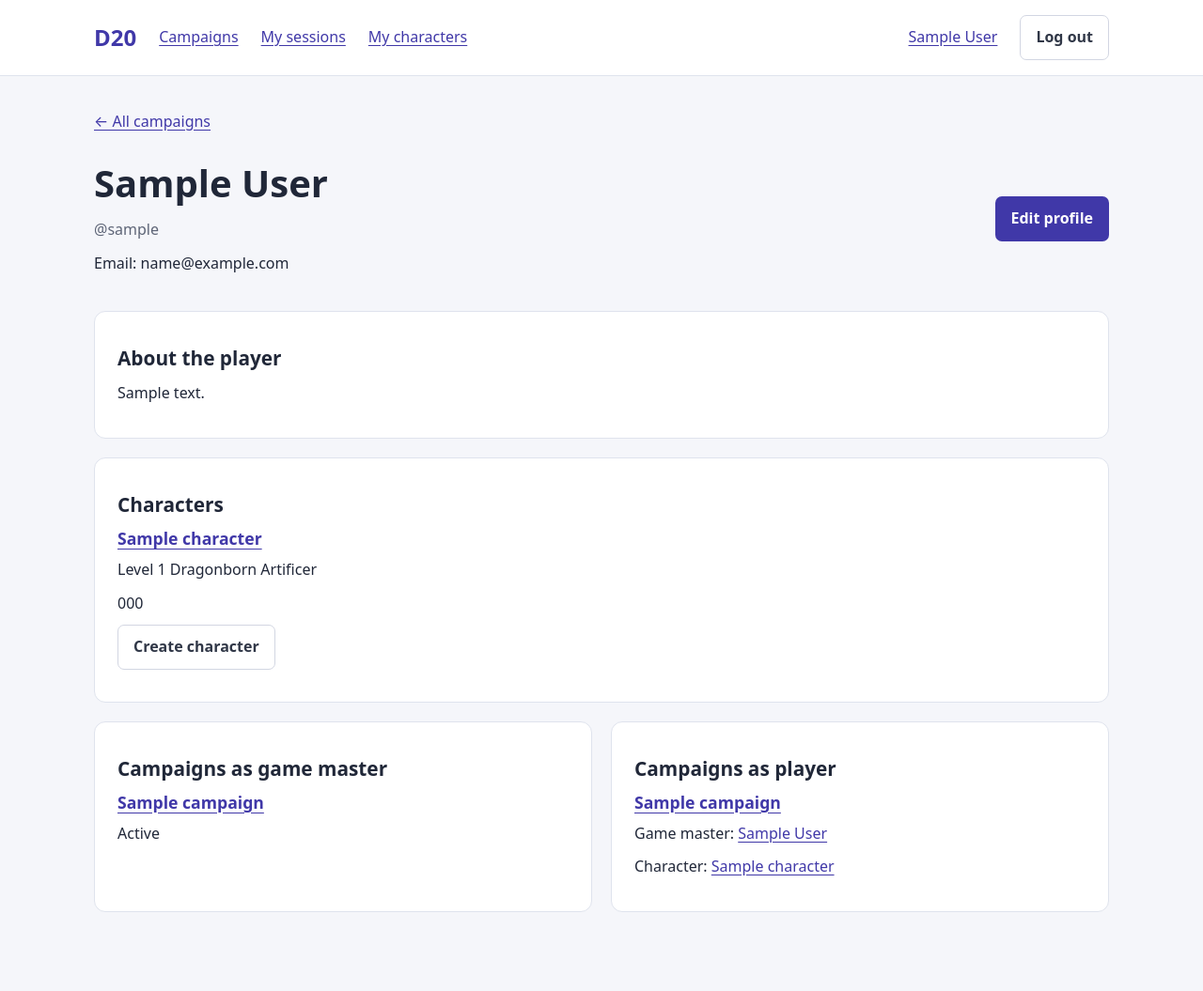
After one commit to kateryna-che/d20, a Django app: page /players/1/ in a window 1280 px wide. The commit adds this page. Shown: the whole page at 94% size. Run offline with Django 5.2, Linux system fonts and the light colour scheme; a user stored in the database is signed in; tables that the repository leaves empty hold one stand-in row (values such as "Sample post").

Commit message:
feat: add player profiles and profile editing

```diff
--- a/d20/urls.py
+++ b/d20/urls.py
@@ -16,11 +16,17 @@ from d20.views import (
     GameSessionDetailView,
     GameSessionListView,
     GameSessionUpdateView,
+    ProfileUpdateView,
+    UserDetailView,
 )
 
 app_name = "d20"
 
 urlpatterns = [
+    path("players/<int:pk>/", UserDetailView.as_view(), name="user-detail"),
+    path(
+        "profile/update/", ProfileUpdateView.as_view(), name="profile-update"
+    ),
     path("campaigns/", CampaignListView.as_view(), name="campaign-list"),
     path(
         "campaigns/create/",
--- a/d20/views.py
+++ b/d20/views.py
@@ -1,5 +1,6 @@
 from urllib.parse import urlsplit
 
+from django.contrib.auth import get_user_model
 from django.contrib.auth.mixins import LoginRequiredMixin
 from django.contrib.messages.views import SuccessMessageMixin
 from django.db.models import Count, Q
@@ -8,7 +9,7 @@ from django.urls import reverse, reverse_lazy
 from django.utils.http import url_has_allowed_host_and_scheme
 from django.views import generic
 
-from d20.forms import CampaignForm, GameSessionForm, CharacterForm
+from d20.forms import CampaignForm, GameSessionForm, CharacterForm, ProfileForm
 from d20.models import Campaign, GameSession, Character
 
 
@@ -56,6 +57,30 @@ class ReturnUrlMixin:
 def get_user_campaigns(user):
     """Campaigns that the user runs or plays in."""
     return Campaign.objects.filter(Q(game_master=user) | Q(players=user)).distinct()
+
+
+class UserDetailView(LoginRequiredMixin, generic.DetailView):
+    queryset = get_user_model().objects.prefetch_related(
+        "characters",
+        "mastered_campaigns",
+        "memberships__campaign__game_master",
+        "memberships__character",
+    )
+    context_object_name = "profile"
+
+
+class ProfileUpdateView(
+    LoginRequiredMixin, SuccessMessageMixin, generic.UpdateView
+):
+    form_class = ProfileForm
+    template_name = "d20/user_form.html"
+    success_message = "Your profile was updated."
+
+    def get_object(self, queryset=None):
+        return self.request.user
+
+    def get_success_url(self):
+        return reverse("d20:user-detail", kwargs={"pk": self.object.pk})
 
 
 class CampaignListView(LoginRequiredMixin, generic.ListView):
--- a/templates/base.html
+++ b/templates/base.html
@@ -15,7 +15,7 @@
         <a href="{% url 'd20:campaign-list' %}">Campaigns</a>
         <a href="{% url 'd20:session-list' %}">My sessions</a>
         <a href="{% url 'd20:character-list' %}">My characters</a>
-        <span class="account-name">{{ user.display_name }}</span>
+        <a class="account-name" href="{% url 'd20:user-detail' user.pk %}">{{ user.display_name }}</a>
         <form method="post" action="{% url 'logout' %}">
           {% csrf_token %}
           <button class="button secondary" type="submit">Log out</button>
--- a/templates/d20/campaign_detail.html
+++ b/templates/d20/campaign_detail.html
@@ -8,7 +8,7 @@
     <div>
       <span class="badge">{{ campaign.get_status_display }}</span>
       <h1>{{ campaign.title }}</h1>
-      <p class="muted">Game master: {{ campaign.game_master.display_name }}</p>
+      <p class="muted">Game master: <a href="{% url 'd20:user-detail' campaign.game_master_id %}">{{ campaign.game_master.display_name }}</a></p>
     </div>
     {% if is_game_master %}
       <div class="actions">
@@ -29,7 +29,7 @@
       <ul class="entry-list">
         {% for membership in campaign.memberships.all %}
           <li>
-            <strong>{{ membership.player.display_name }}</strong>
+            <strong><a href="{% url 'd20:user-detail' membership.player_id %}">{{ membership.player.display_name }}</a></strong>
             {% if membership.character %}
               <p><a href="{% url 'd20:character-detail' membership.character_id %}">{{ membership.character.name }}</a> &middot; Level {{ membership.character.level }} {{ membership.character.get_character_class_display }}</p>
             {% else %}
--- a/templates/d20/campaign_list.html
+++ b/templates/d20/campaign_list.html
@@ -16,7 +16,7 @@
       <article class="card">
         <span class="badge">{{ campaign.get_status_display }}</span>
         <h2><a href="{% url 'd20:campaign-detail' campaign.pk %}">{{ campaign.title }}</a></h2>
-        <p class="muted">Game master: {{ campaign.game_master.display_name }}</p>
+        <p class="muted">Game master: <a href="{% url 'd20:user-detail' campaign.game_master_id %}">{{ campaign.game_master.display_name }}</a></p>
         <p>{{ campaign.players.all|length }} player{{ campaign.players.all|length|pluralize }} &middot; {{ campaign.sessions_count }} session{{ campaign.sessions_count|pluralize }}</p>
         {% if campaign.description %}
           <p>{{ campaign.description|truncatewords:30 }}</p>
--- a/templates/d20/character_detail.html
+++ b/templates/d20/character_detail.html
@@ -10,7 +10,7 @@
       <h1>{{ character.name }}</h1>
       <p>{{ character.get_ancestry_display }} &middot; {{ character.get_character_class_display }}</p>
       {% if character.concept %}<p>{{ character.concept }}</p>{% endif %}
-      <p class="muted">Player: {{ character.owner.display_name }}</p>
+      <p class="muted">Player: <a href="{% url 'd20:user-detail' character.owner_id %}">{{ character.owner.display_name }}</a></p>
     </div>
     {% if character.owner_id == user.pk %}
       <div class="actions">
--- a/templates/d20/gamesession_detail.html
+++ b/templates/d20/gamesession_detail.html
@@ -10,7 +10,7 @@
       <h1>{{ gamesession.title }}</h1>
       <p>{{ gamesession.scheduled_at|date:"j M Y, H:i" }}</p>
       {% if gamesession.play_location %}<p>{{ gamesession.play_location }}</p>{% endif %}
-      <p class="muted">Game master: {{ gamesession.campaign.game_master.display_name }}</p>
+      <p class="muted">Game master: <a href="{% url 'd20:user-detail' gamesession.campaign.game_master_id %}">{{ gamesession.campaign.game_master.display_name }}</a></p>
     </div>
     {% if is_game_master %}
       <div class="actions">
@@ -39,7 +39,7 @@
     <ul class="entry-list">
       {% for participation in gamesession.participations.all %}
         <li>
-          <strong>{{ participation.membership.player.display_name }}</strong>
+          <strong><a href="{% url 'd20:user-detail' participation.membership.player_id %}">{{ participation.membership.player.display_name }}</a></strong>
           &middot; {{ participation.get_attendance_status_display }}
           {% if participation.membership.character %}<p><a href="{% url 'd20:character-detail' participation.membership.character_id %}">{{ participation.membership.character.name }}</a></p>{% endif %}
         </li>
--- /dev/null
+++ b/templates/d20/user_detail.html
@@ -0,0 +1,75 @@
+{% extends "base.html" %}
+
+{% block title %}{{ profile.display_name }} | D20{% endblock %}
+
+{% block content %}
+  <a class="back-link" href="{% url 'd20:campaign-list' %}">&larr; All campaigns</a>
+  <div class="page-heading">
+    <div>
+      <h1>{{ profile.display_name }}</h1>
+      <p class="muted">@{{ profile.username }}</p>
+      {% if profile.pk == user.pk and profile.email %}<p>Email: {{ profile.email }}</p>{% endif %}
+    </div>
+    {% if profile.pk == user.pk %}
+      <a class="button" href="{% url 'd20:profile-update' %}">Edit profile</a>
+    {% endif %}
+  </div>
+  <section class="card">
+    <h2>About the player</h2>
+    {% if profile.bio %}
+      {{ profile.bio|linebreaks }}
+    {% else %}
+      <p class="muted">No bio yet.</p>
+    {% endif %}
+  </section>
+  <section class="card">
+    <h2>Characters</h2>
+    <ul class="entry-list">
+      {% for character in profile.characters.all %}
+        <li>
+          <h3><a href="{% url 'd20:character-detail' character.pk %}">{{ character.name }}</a></h3>
+          <p>Level {{ character.level }} {{ character.get_ancestry_display }} {{ character.get_character_class_display }}</p>
+          {% if character.concept %}<p>{{ character.concept }}</p>{% endif %}
+        </li>
+      {% empty %}
+        <li class="muted">No characters yet.</li>
+      {% endfor %}
+    </ul>
+    {% if profile.pk == user.pk %}
+      <p><a class="button secondary" href="{% url 'd20:character-create' %}">Create character</a></p>
+    {% endif %}
+  </section>
+  <div class="detail-grid">
+    <section class="card">
+      <h2>Campaigns as game master</h2>
+      <ul class="entry-list">
+        {% for campaign in profile.mastered_campaigns.all %}
+          <li>
+            <h3><a href="{% url 'd20:campaign-detail' campaign.pk %}">{{ campaign.title }}</a></h3>
+            <p>{{ campaign.get_status_display }}</p>
+          </li>
+        {% empty %}
+          <li class="muted">No campaigns as game master yet.</li>
+        {% endfor %}
+      </ul>
+    </section>
+    <section class="card">
+      <h2>Campaigns as player</h2>
+      <ul class="entry-list">
+        {% for membership in profile.memberships.all %}
+          <li>
+            <h3><a href="{% url 'd20:campaign-detail' membership.campaign_id %}">{{ membership.campaign.title }}</a></h3>
+            <p>Game master: <a href="{% url 'd20:user-detail' membership.campaign.game_master_id %}">{{ membership.campaign.game_master.display_name }}</a></p>
+            {% if membership.character %}
+              <p>Character: <a href="{% url 'd20:character-detail' membership.character_id %}">{{ membership.character.name }}</a></p>
+            {% else %}
+              <p class="muted">No character selected yet.</p>
+            {% endif %}
+          </li>
+        {% empty %}
+          <li class="muted">No campaigns as player yet.</li>
+        {% endfor %}
+      </ul>
+    </section>
+  </div>
+{% endblock %}
```
Also changed, not shown: d20/forms.py (+11 -0 lines), templates/d20/user_form.html (added, +18 -0 lines).
